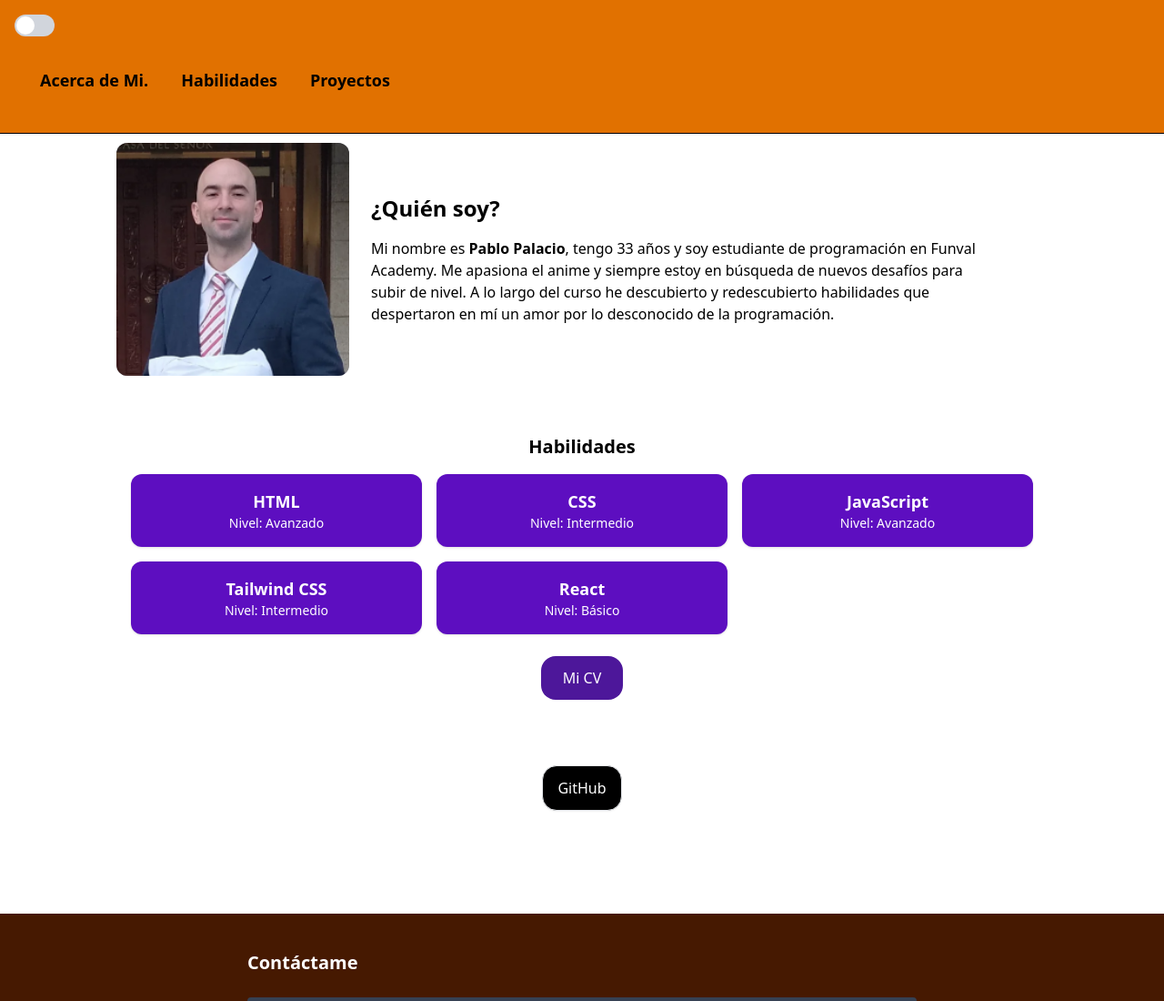
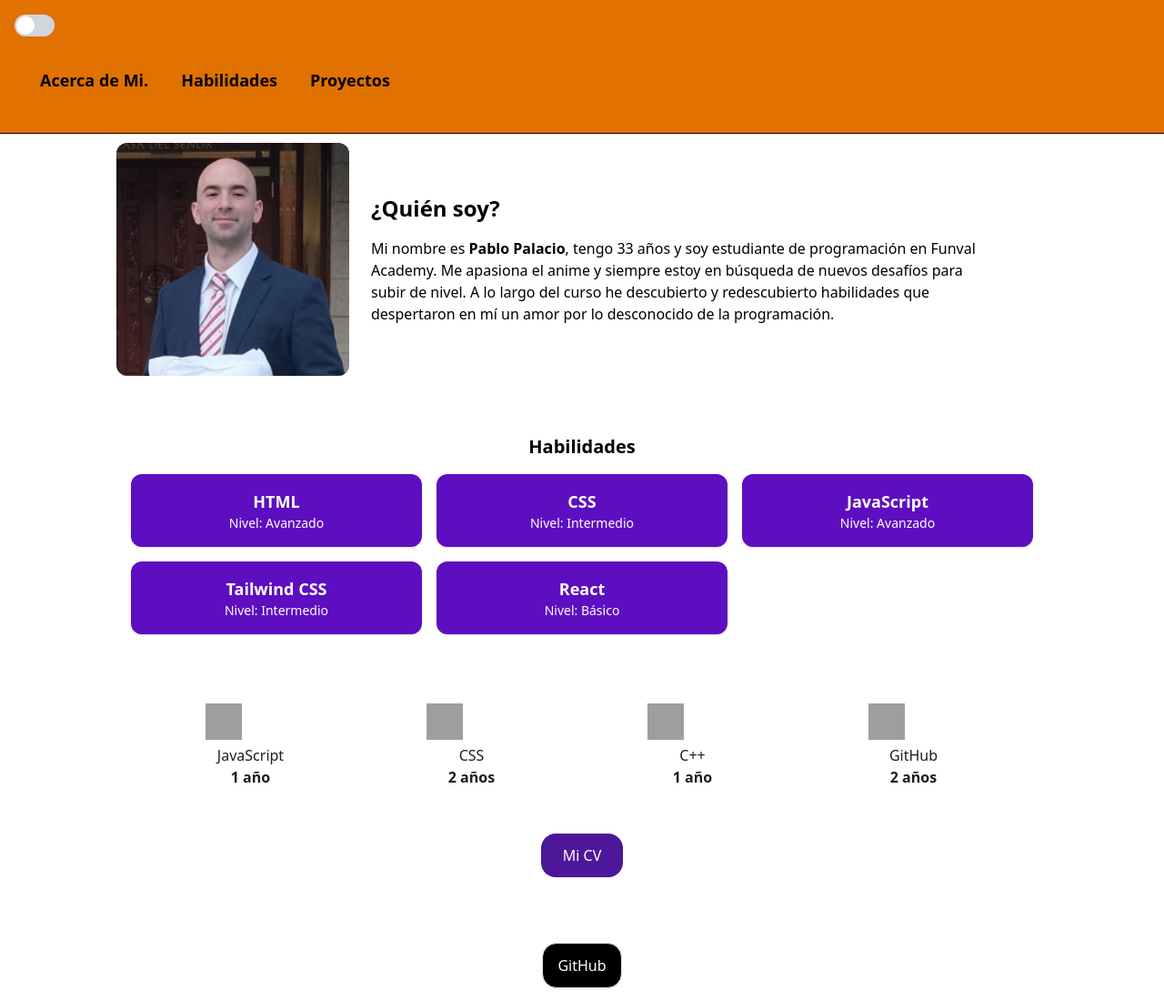
Before and after one commit to pablopalacio/Funval-G4, a website with bundled scripts: page portafolio/index.html in a window 1280 px wide. Shown: the top 1100 px of the page at 91% size. Built offline with nearby package versions, Linux system fonts and the light colour scheme; grey boxes are pictures that could not be loaded.

Commit message:
Portafolio

```diff
--- a/portafolio/index.html
+++ b/portafolio/index.html
@@ -48,6 +48,25 @@
         <section class="max-w-5xl mx-auto px-4 space-y-4">
         <h2 id="habilidades" class="text-black dark:text-white text-xl font-semibold text-center">Habilidades</h2>
         <div id="habilidades-container" class="grid gap-4 sm:grid-cols-2 lg:grid-cols-3"></div>
+          <h2>Habilidades</h2>
+  <div class="habilidades">
+    <div class="habilidad">
+      <img src="https://cdn-icons-png.flaticon.com/512/5968/5968292.png" alt="JS">
+      <p>JavaScript<br><strong>1 año</strong></p>
+    </div>
+    <div class="habilidad">
+      <img src="https://cdn-icons-png.flaticon.com/512/5968/5968242.png" alt="CSS">
+      <p>CSS<br><strong>2 años</strong></p>
+    </div>
+    <div class="habilidad">
+      <img src="https://cdn-icons-png.flaticon.com/512/6132/6132222.png" alt="C++">
+      <p>C++<br><strong>1 año</strong></p>
+    </div>
+    <div class="habilidad">
+      <img src="https://cdn-icons-png.flaticon.com/512/25/25231.png" alt="GitHub">
+      <p>GitHub<br><strong>2 años</strong></p>
+    </div>
+  </div>
       </section>
       </div>
       <div class="text-center">
--- a/portafolio/style.css
+++ b/portafolio/style.css
@@ -22,3 +22,33 @@ body {
 .section {
   background: var(--gradient-main);
 }
+
+
+
+
+.habilidades {
+  color: #1e1e1e;
+  display: flex;
+  justify-content: space-around;
+  flex-wrap: wrap;
+  padding: 10px;
+  border-radius: 10px;
+  background-color: #ffffff;
+  margin-bottom: 30px;
+}
+
+body.dark-mode .habilidades {
+  background-color: #1e1e1e;
+}
+
+.habilidad {
+  width: 100px;
+  text-align: center;
+  margin: 10px;
+}
+
+.habilidad img {
+  width: 40px;
+  height: 40px;
+  margin-bottom: 5px;
+}
```
Also changed, not shown: portafolio/img/1.png (deleted), portafolio/img/2.png (deleted), portafolio/img/3.png (deleted).
